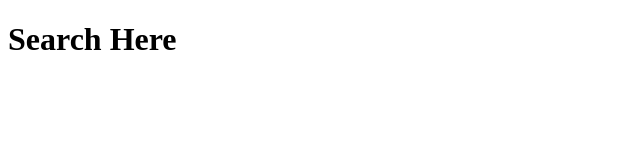
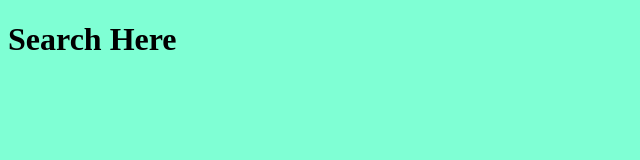
Before and after one commit to varunKumar993/Animated-Search-bar, a plain HTML site: page index.html in a window 1280 px wide. Shown: the whole page, without its empty margins (0-640 px from the left). Drawn offline with Linux system fonts and the light colour scheme.

Commit message:
css added

```diff
--- a/style.css
+++ b/style.css
@@ -1,3 +1,5 @@
 * {
   border: 6rem;
+  border-color: bisque;
+  background-color: aquamarine;
 }
```
